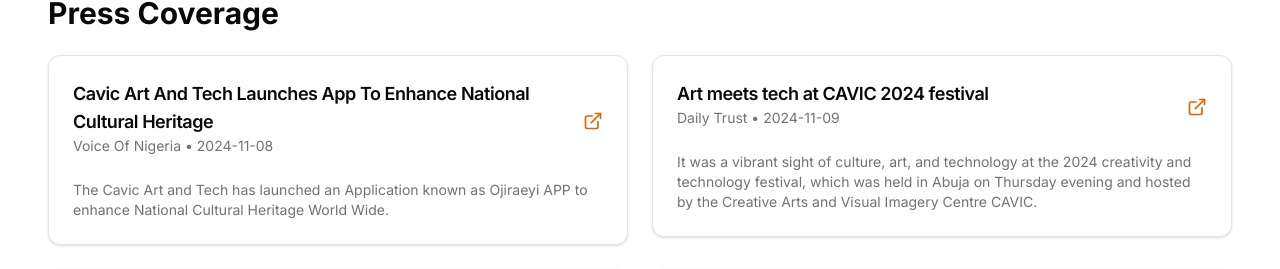
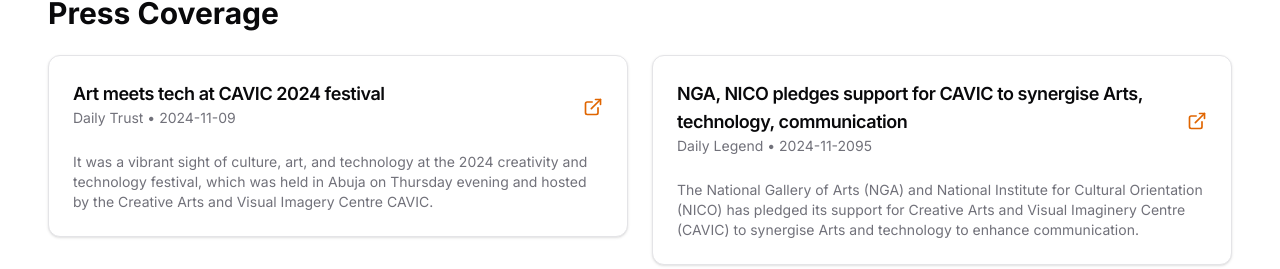
Before and after one commit to gabrielagbese/festival, a Next.js app: page / in a window 1280 px wide. Shown: the part 2528-2797 px from the top of the page. Built offline with nearby package versions, Linux system fonts and the light colour scheme.

Commit message:
article and align

```diff
--- a/src/app/data/home.json
+++ b/src/app/data/home.json
@@ -70,13 +70,6 @@
     "aboutWorkshop": "The Cavic Workshop brings together industry experts, visionary panelists, and passionate participants to explore cutting-edge ideas and skills. Through hands-on sessions, masterclasses, and thought-provoking discussions, you'll gain insights into the latest innovations in art, design, and tech. This is your chance to collaborate, learn from the best, and push the boundaries of your creative and technical potential.",
     "pressAppearances": [
         {
-            "title": "Cavic Art And Tech Launches App To Enhance National Cultural Heritage",
-            "url": "https://von.gov.ng/cavic-art-and-tech-launches-app-to-enhance-national-cultural-heritage/",
-            "source": "Voice Of Nigeria",
-            "date": "2024-11-08",
-            "excerpt": "The Cavic Art and Tech has launched an Application known as Ojiraeyi APP to enhance National Cultural Heritage World Wide."
-        },
-        {
             "title": "Art meets tech at CAVIC 2024 festival",
             "url": "https://dailytrust.com/art-meets-tech-at-cavic-2024-festival/",
             "source": "Daily Trust",
--- a/src/app/page.tsx
+++ b/src/app/page.tsx
@@ -34,7 +34,7 @@
                             />
                         </div>
                         {/* <PixelatedFade direction="right" /> */}
-                        <div className="w-full lg:w-3/5 p-6 sm:p-8 lg:p-10 flex flex-col justify-center items-center lg:items-start text-center lg:text-left">
+                        <div className="w-full lg:w-3/5 p-6 sm:p-8 lg:p-10 flex flex-col justify-center items-center  text-center lg:text-left">
                             <h1 className="text-2xl lg:text-4xl pl-4 font-bold mb-2 sm:mb-4 text-white">
                                 {homeData.heroTitle}
                             </h1>
```
